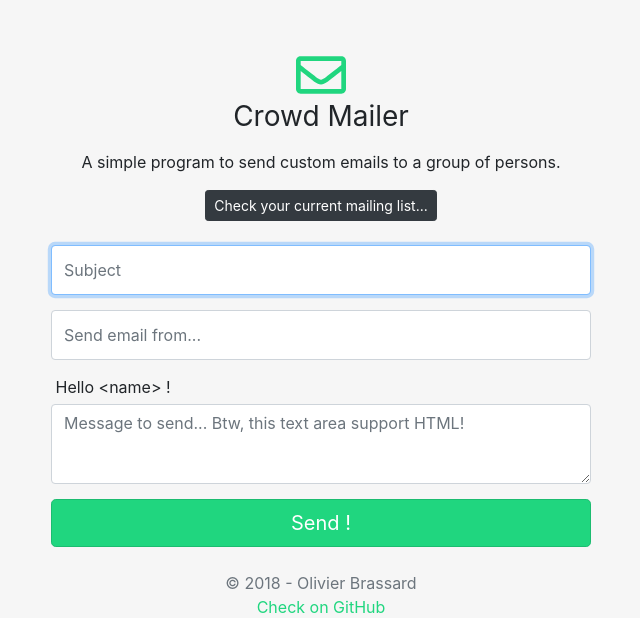
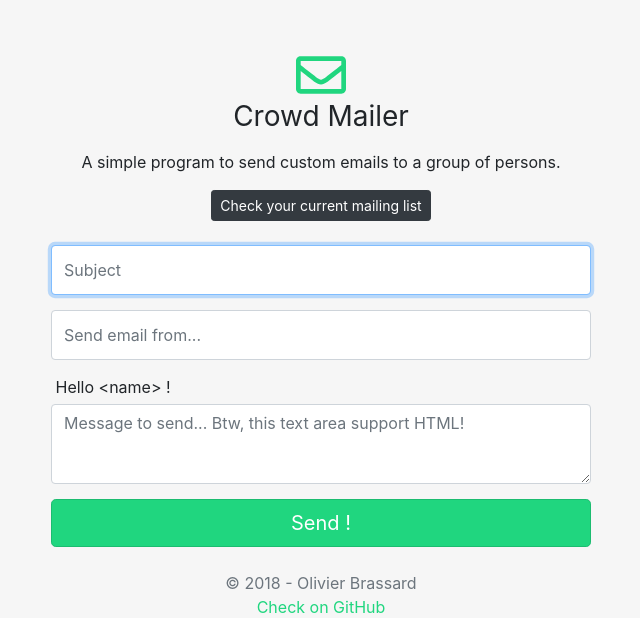
Before and after one commit to obrassard/CrowdMailer, a PHP site: page / in a window 1280 px wide. Shown: the top 618 px of the page, without its empty margins (319-959 px from the left). Run offline with PHP 8.4, Linux system fonts and the light colour scheme; data that the repository does not hold is empty; some libraries are stand-ins or nearby versions.

Commit message:
Edited button's text

```diff
--- a/index.php
+++ b/index.php
@@ -31,7 +31,7 @@ $Emails = getEmails();
                         <i class="far fa-envelope"></i>
                         <h1 class="h3 mb-3 font-weight-normal">Crowd Mailer</h1>
                         <p>A simple program to send custom emails to a group of persons.</p>
-                        <button type="button" id="btn-toggle" class="btn btn-dark btn-sm">Check your current mailing list...</button>
+                        <button type="button" id="btn-toggle" class="btn btn-dark btn-sm">Check your current mailing list</button>
                     </div>
 
                     <div class="card" id="mailing-list">
```
